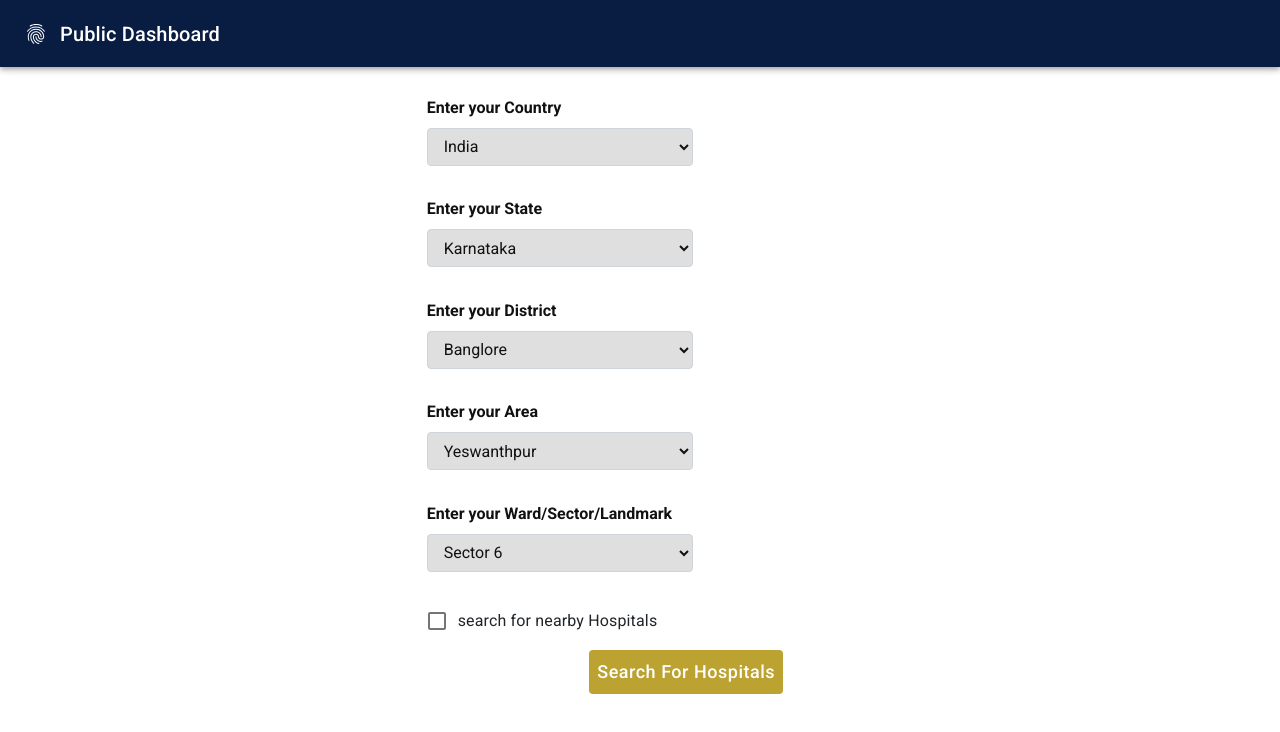
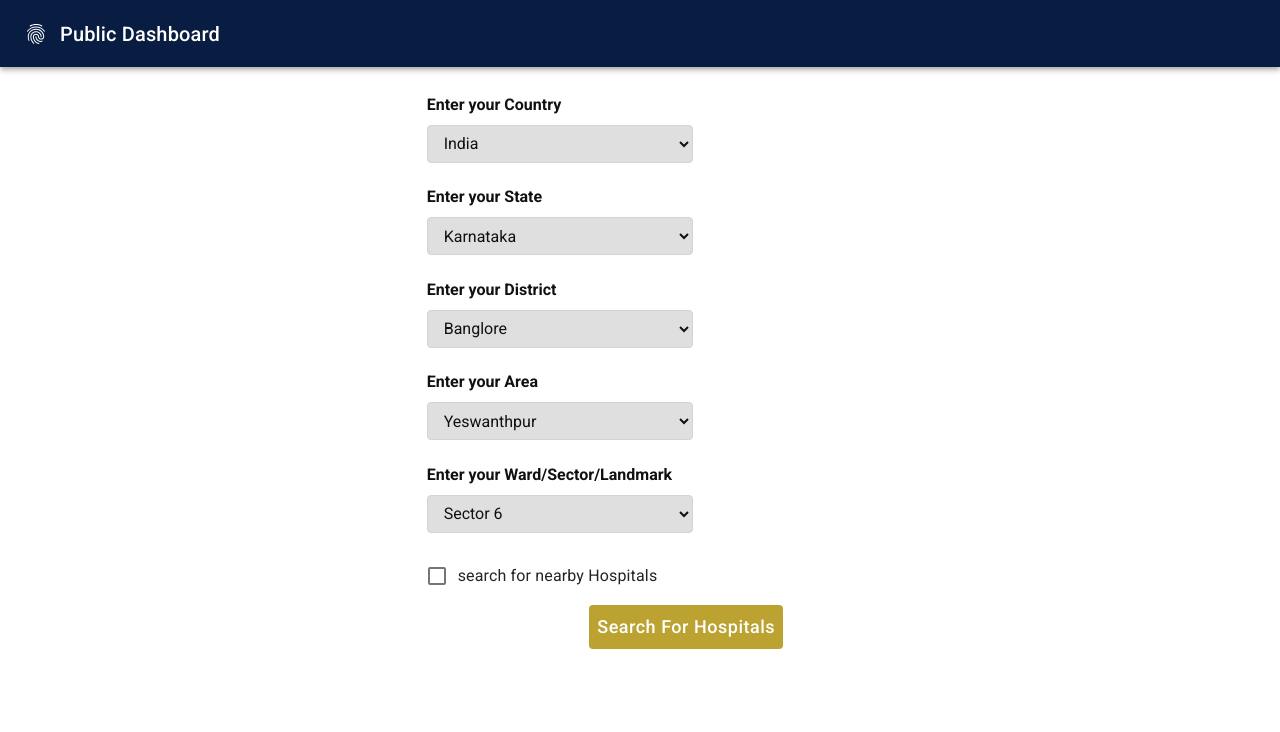
Before and after one commit to Suvarna1796/HospitalDetailsApp, a React (Create React App) app: page /PublicDashboard1 in a window 1280 px wide. Shown: the top 732 px of the page. Built offline with nearby package versions, Linux system fonts and the light colour scheme.

Commit message:
search in top bar

```diff
--- a/package.json
+++ b/package.json
@@ -10,6 +10,7 @@
     "@testing-library/user-event": "^12.8.3",
     "copy-to-clipboard": "^3.3.1",
     "lodash.range": "^3.2.0",
+    "material-ui-search-bar": "^1.0.0",
     "mdi-react": "^4.4.0",
     "react": "^17.0.2",
     "react-client-captcha": "^1.0.3",
--- a/src/App.css
+++ b/src/App.css
@@ -1,7 +1,7 @@
 body {
   /* margin:8px; */
   font-family: 'Roboto', sans-serif;
-  font-size: 19px !important;
+  font-size: 15px !important;
 }
 
 .MuiToolbar-dense {
@@ -11,7 +11,7 @@ body {
 .AppBody {
   padding-top: 2% !important;
   width: 100%;
-  font-size: 19px !important;
+  font-size: 15px !important;
 }
 
 /* NativeSelect{
--- a/src/components/header.js
+++ b/src/components/header.js
@@ -4,9 +4,14 @@ import Toolbar from '@material-ui/core/Toolbar';
 import Typography from '@material-ui/core/Typography';
 import IconButton from '@material-ui/core/IconButton';
 import FingerprintIcon from '@material-ui/icons/Fingerprint';
+import SearchBar from "material-ui-search-bar";
 
 var title;
 class HeaderComponent extends React.Component {
+    constructor(props) {
+        super(props)
+        this.state = { value: '' }
+    }
     render() {
         return (
             <div>
@@ -19,7 +24,18 @@ class HeaderComponent extends React.Component {
                         </IconButton>
                         <Typography variant="h6" color="inherit">
                             {this.props.title}
-                 </Typography>
+                        </Typography>
+
+                        <div style={{ flexGrow: 1 }}> </div>
+                        {this.props.search === 'pateintId' ?
+                            <div>
+                                <SearchBar placeholder="enter patient's id"
+                                    value={this.state.value} style={{ color: '#FFFFFF', borderRadius: '25px' }}
+                                    onChange={(newValue) => this.setState({ value: newValue })}
+                                /></div> : this.props.search === 'pateintName' ? <SearchBar placeholder="enter patient's name"
+                                    value={this.state.value} style={{ color: '#FFFFFF', borderRadius: '25px' }}
+                                    onChange={(newValue) => this.setState({ value: newValue })}
+                                /> : ''}
                     </Toolbar>
                 </AppBar>
             </div>
--- a/src/components/public/hospitalDashboard.js
+++ b/src/components/public/hospitalDashboard.js
@@ -179,7 +179,7 @@ class hopitalDefaultComponent extends React.Component {
 
         return (
             <div>
-                <Header title="Hospital Dashboard" />
+                <Header title="Hospital Dashboard" search={value===0?"pateintName": value===1?"pateintId":''}/>
                 <div><br /></div>
                 <div className="publicTabs ">
                     <Tabs className="TabIndicator" centered value={value} onChange={this.handleTabChange} >
```
Also changed, not shown: 1 other file (tests, documents, lock files or other folders).
